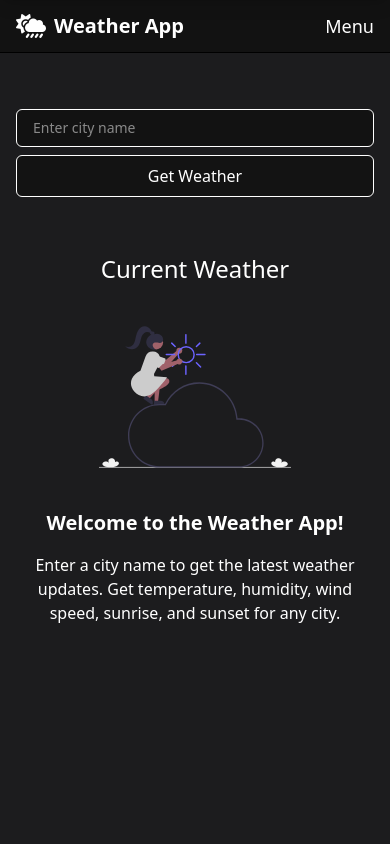
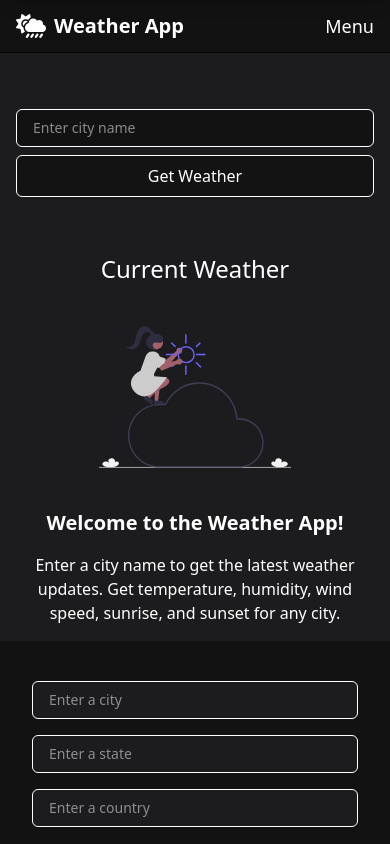
Before and after one commit to SHATHISH-07/weatherapp-frontend, a React (Vite) app: page / in a window 390 px wide. Shown: the top 844 px of the page. Built offline with nearby package versions, Linux system fonts and the light colour scheme.

Commit message:
Adding to repo

```diff
--- a/src/pages/CurrentWeather.tsx
+++ b/src/pages/CurrentWeather.tsx
@@ -151,7 +151,7 @@ const CurrentWeather = () => {
   );
 
   return (
-    <div className="min-h-screen bg-gray-100 dark:bg-[#1c1c1e] flex flex-col items-center justify-start p-4">
+    <div className="sm:min-h-screen bg-gray-100 dark:bg-[#1c1c1e] flex flex-col items-center justify-start p-4">
       <CitySearchBar
         text={"Get Weather"}
         placeholder={"Enter city name"}
```
